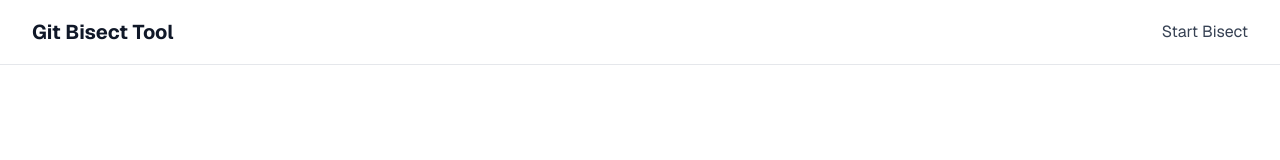
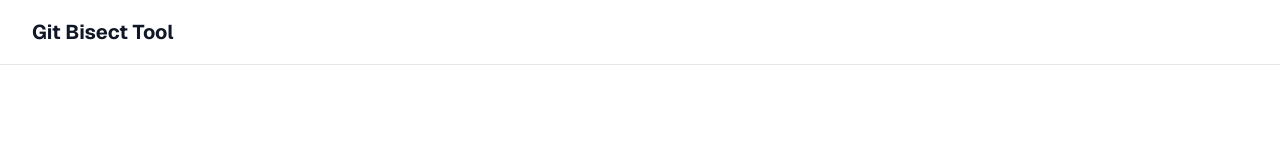
Before and after one commit to LGeoff31/Bisect, a Next.js app: page / in a window 1280 px wide. Shown: the top 160 px of the page. Built offline with nearby package versions, Linux system fonts and the light colour scheme.

Commit message:
remove start bisect from navbar

```diff
--- a/app/components/Navigation.tsx
+++ b/app/components/Navigation.tsx
@@ -8,14 +8,6 @@
           <Link href="/" className="text-xl font-bold text-gray-900 dark:text-white">
             Git Bisect Tool
           </Link>
-          <div className="flex gap-4">
-            <Link
-              href="/bisect"
-              className="text-gray-700 dark:text-gray-300 hover:text-gray-900 dark:hover:text-white"
-            >
-              Start Bisect
-            </Link>
-          </div>
         </div>
       </div>
     </nav>
```
